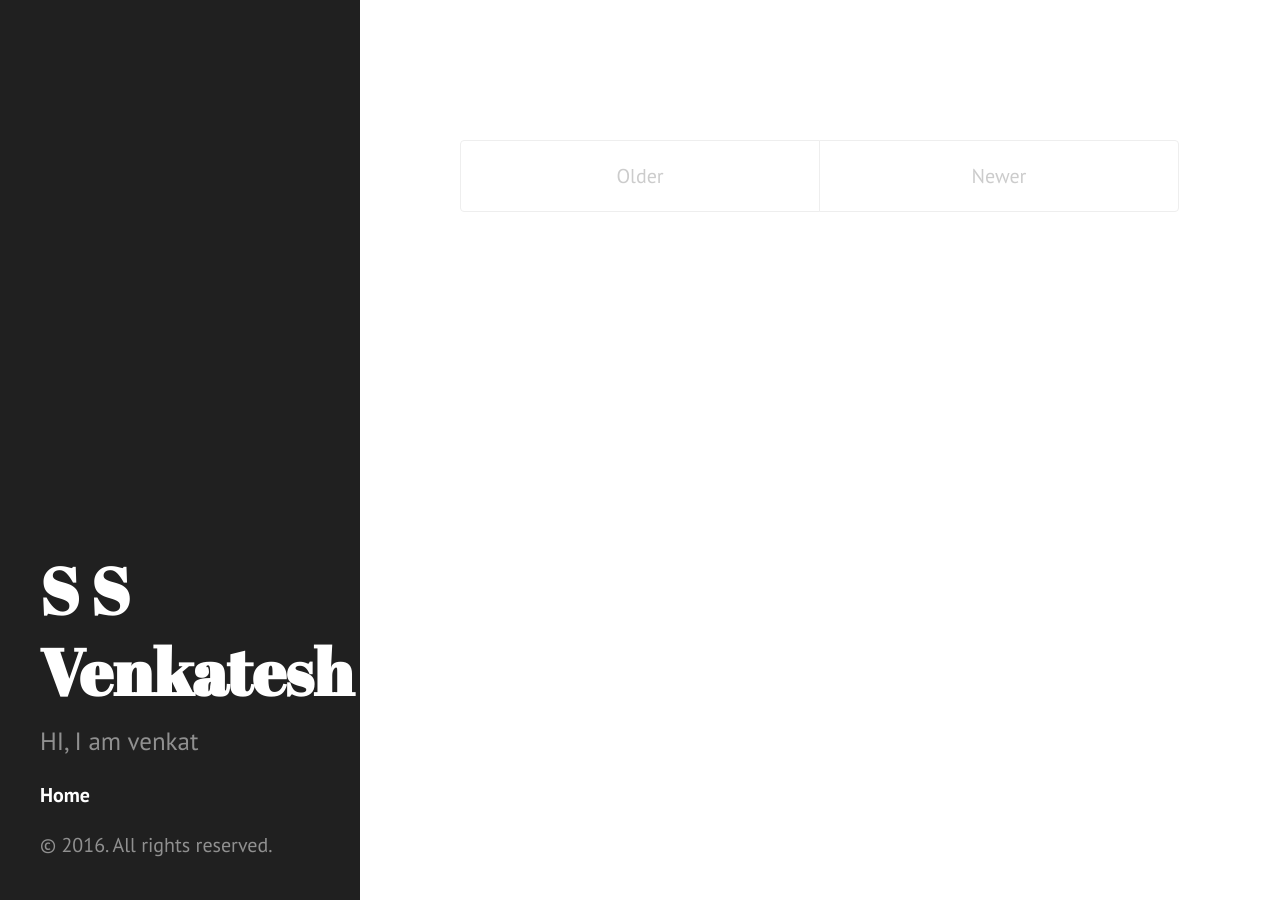
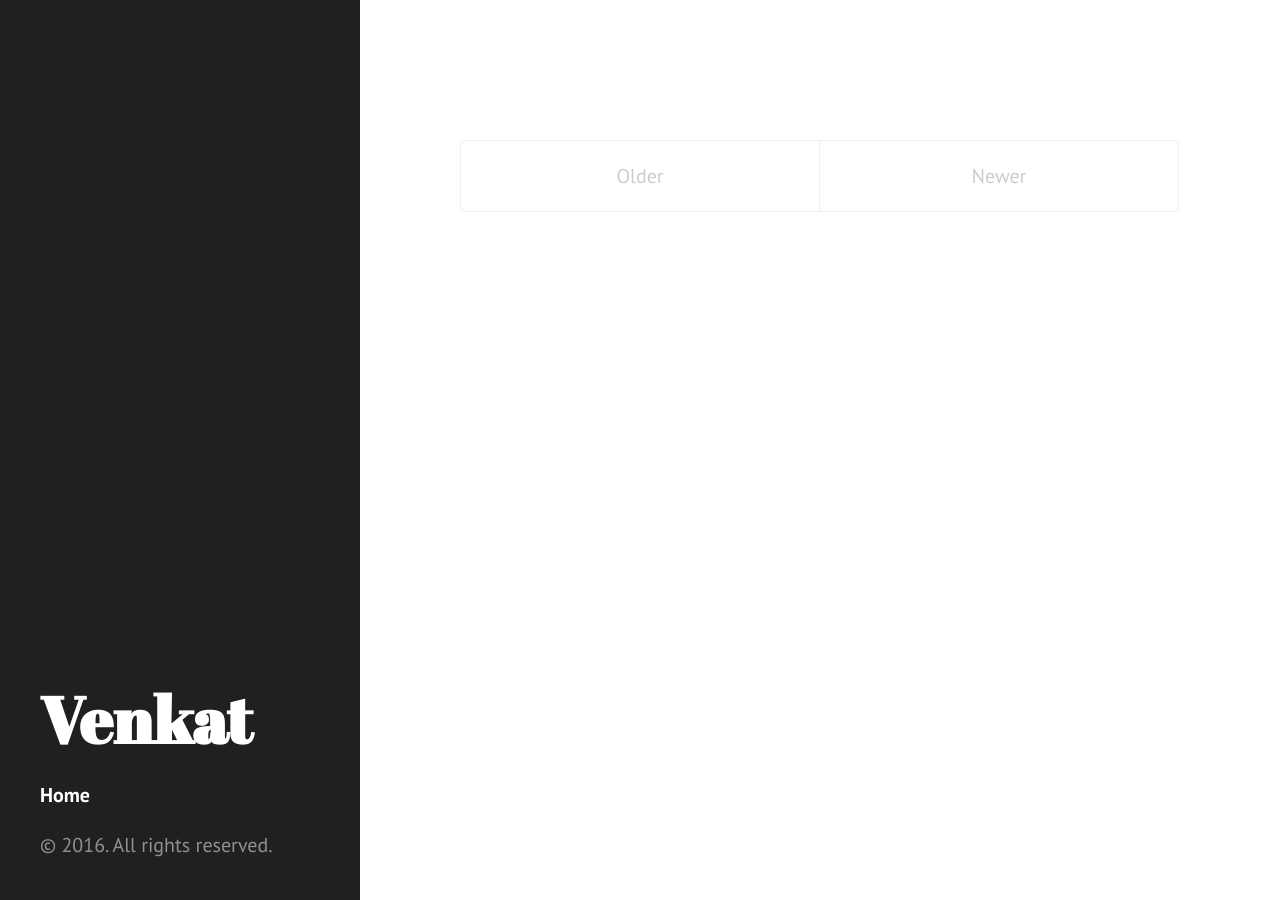
Before and after one commit to ssvenkatesh/ssvenkatesh.github.io, a Jekyll site: the page built from index.html, in a window 1280 px wide. Built offline with Jekyll 4.4.1, drawn with Linux system fonts in a browser that asks for light colours; the list of posts is cut into pages by our own code.

Commit message:
Update _config.yml

```diff
--- a/_config.yml
+++ b/_config.yml
@@ -2,7 +2,9 @@ excerpt_separator: ""
 pygments: true
 markdown: kramdown
 url: http://ssvenkatesh.github.io
-title: S S Venkatesh
+title: Venkat
+email: ssvenkatesh@gmail.com
+author: S S Venkatesh
 tagline: The Big Bang
-description: HI, I am venkat
+description:
 paginate: 5
```
